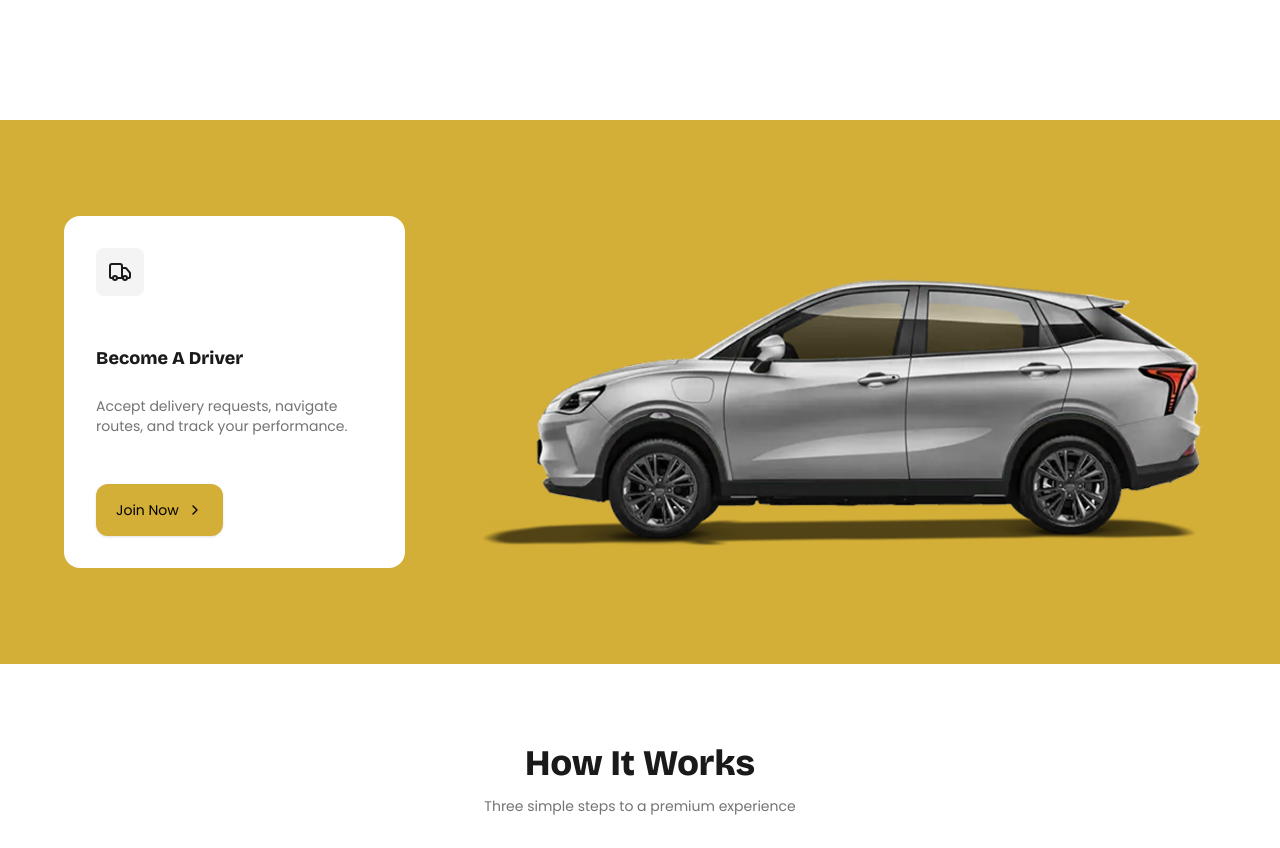
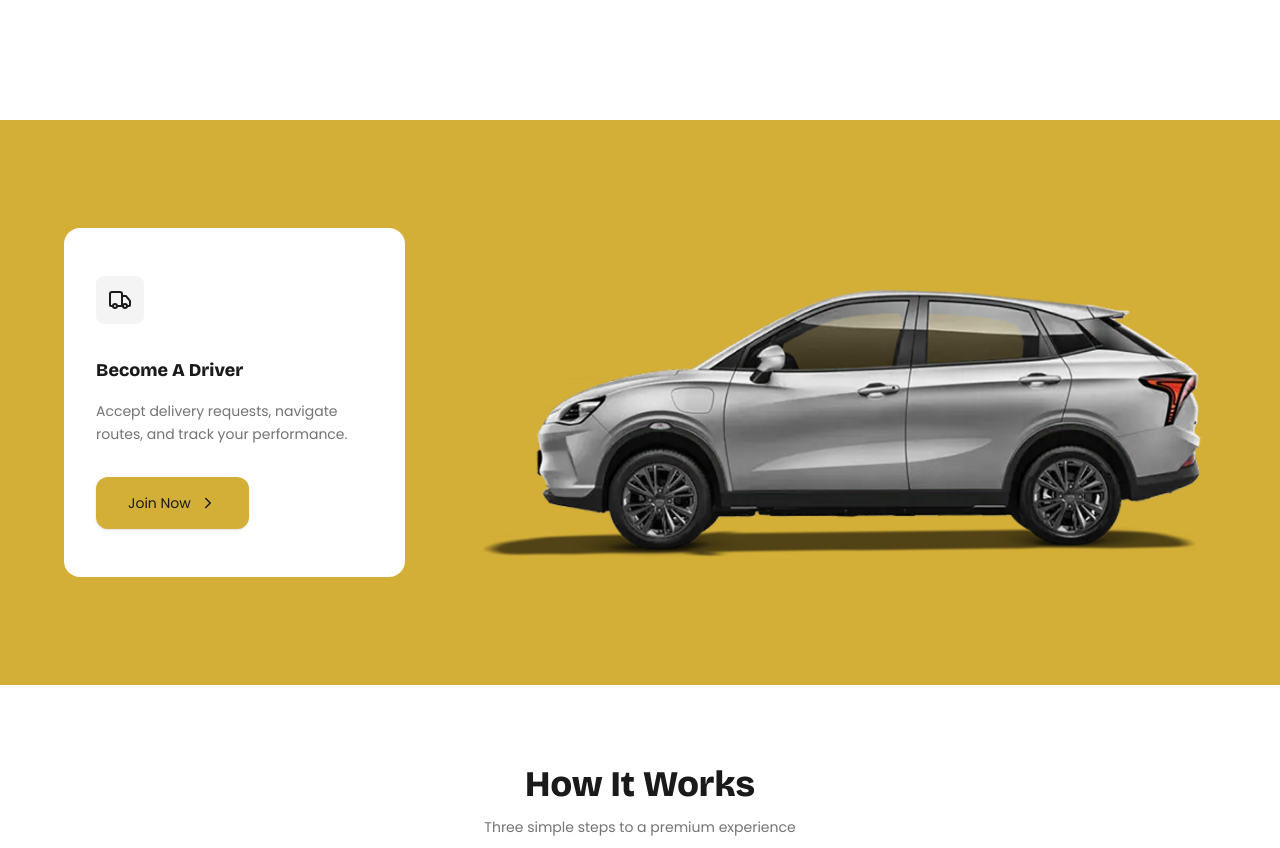
Before and after one commit to C-Ride-Albacorre/frontend-nextjs, a Next.js app: page /fulfillment-partner in a window 1280 px wide. Shown: the part 1600-2448 px from the top of the page. Built offline with nearby package versions, Linux system fonts and the light colour scheme.

Commit message:
feat: integrate Button component into PublicContent; enhance button styles for better responsiveness

```diff
--- a/components/layout/public-content.tsx
+++ b/components/layout/public-content.tsx
@@ -7,6 +7,7 @@ import { Check, ChevronRight, Truck } from 'lucide-react';
 import { motion } from 'framer-motion';
 
 import { fadeUp } from '@/components/animations/fade-up';
+import { Button } from '../ui/buttons/button';
 
 export default function PublicContent({
   title,
@@ -57,12 +58,15 @@ export default function PublicContent({
           <p className="mt-6 text-neutral-400 max-w-2xl mx-auto">{subtitle}</p>
 
           <div className="flex justify-center items-center">
-            <Link
+            <Button
               href={href}
-              className="mt-10 flex items-center gap-2 rounded-xl bg-primary hover:bg-primary-hover transition px-6 md:px-8 py-4 text-sm font-medium text-primary-text-100 shadow-md"
+              variant="primary"
+              size="lg"
+              rightIcon={<ChevronRight size={18} />}
+              className="mt-10 shadow"
             >
-              Join Now <ChevronRight size={16} />
-            </Link>
+              Join Now
+            </Button>
           </div>
         </motion.div>
 
@@ -142,50 +146,93 @@ export default function PublicContent({
       {/* ================= GOLD CTA SECTION ================= */}
       {partner && (
         <section className="bg-primary text-black">
-          <div className="py-24 px-4 lg:px-0 grid grid-cols-1 lg:grid-cols-3 gap-16 items-center lg:items-stretch max-w-6xl mx-auto">
+          <div
+            className="
+      mx-auto max-w-6xl
+      px-4 sm:px-6 lg:px-0
+      py-16 sm:py-20 lg:py-24
+      grid grid-cols-1 md:grid-cols-3
+      gap-10 md:gap-14 lg:gap-16
+      items-center
+    "
+          >
+            {/* ================= CONTENT CARD ================= */}
             <motion.div
               initial="hidden"
               whileInView="visible"
               viewport={{ once: true }}
               variants={fadeUp}
-              className="rounded-2xl col-span-1 bg-white px-8 py-12 lg:py-8 lg:max-w-sm space-y-12 "
+              className="
+        col-span-1
+        bg-white rounded-2xl
+        px-6 sm:px-8
+        py-8 sm:py-10 lg:py-12
+        space-y-8
+        max-w-md mx-auto md:mx-0
+      "
             >
-              <div className=" flex justify-center items-center  h-12 w-12 rounded-lg bg-foreground-100">
+              <div className="flex h-12 w-12 items-center justify-center rounded-lg bg-foreground-100">
                 {label}
               </div>
 
-              <div className="space-y-6">
-                <h3 className="font-semibold text-lg text-primary-text-100">
+              <div className="space-y-4">
+                <h3 className="text-lg font-semibold text-primary-text-100">
                   {partnerTitle}
                 </h3>
-                <p className=" text-sm text-neutral-500">{partnerSubtitle}</p>
+                <p className="text-sm text-neutral-500 leading-relaxed">
+                  {partnerSubtitle}
+                </p>
               </div>
 
               {partnerHref && (
-                <Link
+                <Button
                   href={partnerHref}
-                  className="flex items-center justify-center gap-2 rounded-xl bg-primary px-8 md:px-5 py-4 text-sm font-medium shadow-sm w-fit"
+                  variant="primary"
+                  size="lg"
+                  rightIcon={<ChevronRight size={18} />}
+                  className="w-fit shadow-sm"
                 >
-                  Join Now <ChevronRight size={16} />
-                </Link>
+                  Join Now
+                </Button>
               )}
             </motion.div>
 
+            {/* ================= IMAGE ================= */}
             <motion.div
-  initial={{ opacity: 0, scale: 0.97 }}
+              initial={{ opacity: 0, scale: 0.98 }}
               whileInView={{ opacity: 1, scale: 1 }}
               viewport={{ once: true }}
               transition={{ duration: 0.8, ease: 'easeOut' }}
-  className="relative w-full lg:col-span-2 min-h-56  sm:min-h-80 overflow-hidden "
+              className="
+        col-span-1 md:col-span-2
+        w-full
+      "
+            >
+              {/* Aspect ratio wrapper */}
+              <div
+                className="
+          relative w-full
+          aspect-[16/9]
+          sm:aspect-[3/2]
+          lg:aspect-[4/2]
+          rounded-2xl
+          overflow-hidden
+        "
               >
                 <Image
                   src="/assets/image/lagos-ride.png"
                   alt="Vendor"
                   fill
-    className="object-cover"
+                  priority={false}
+                  className="object-contain"
+                  sizes="
+            (max-width: 640px) 100vw,
+            (max-width: 1024px) 66vw,
+            800px
+          "
                 />
+              </div>
             </motion.div>
-
           </div>
         </section>
       )}
--- a/components/ui/buttons/button.tsx
+++ b/components/ui/buttons/button.tsx
@@ -46,15 +46,15 @@ export function Button({
       'bg-green-100 hover:bg-green-600': variant === 'green',
 
       // sizes
-      'px-3 py-2 text-sm md:px-4 md:py-3': size === 'sm',
+      'px-3 py-2.5 text-sm md:px-4 md:py-3': size === 'sm',
 
-      'px-3 py-2.5 text-sm md:px-6 md:py-3.5': size === 'md',
+      'px-3 py-3 text-sm md:px-6 md:py-3.5': size === 'md',
 
-      'px-3 py-3 text-sm md:px-8 md:py-4': size === 'lg',
+      'px-4 py-4 text-sm md:px-8 md:py-4': size === 'lg',
 
-      'px-4 py-3 text-sm md:px-10 md:py-4': size === 'xl',
+      'px-4 py-4 text-sm md:px-10 md:py-4': size === 'xl',
 
-      'px-5 py-3 text-sm md:px-12 md:py-4': size === '2xl',
+      'px-5 py-4 text-sm md:px-12 md:py-4': size === '2xl',
 
       'px-8 py-3.5 text-sm md:px-14 md:py-4.5': size === '3xl',
 
```
Lines whose indentation alone changed are shown as unchanged.
